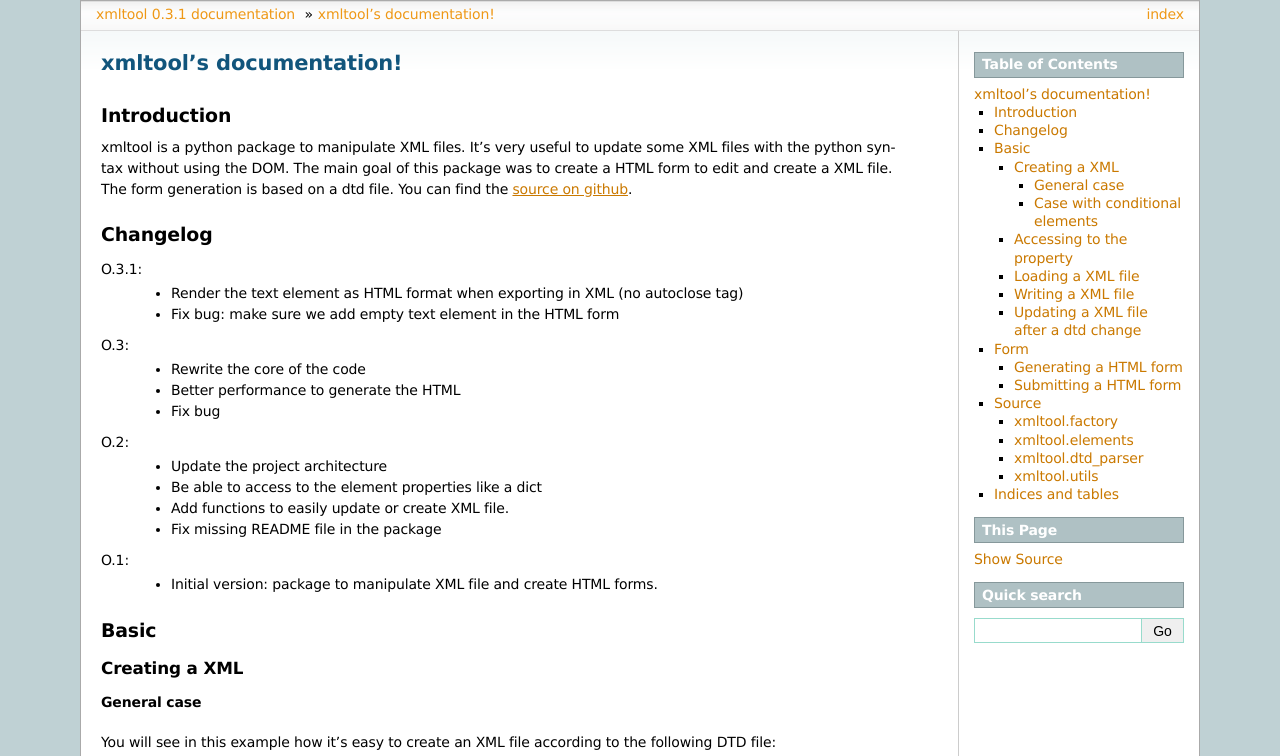
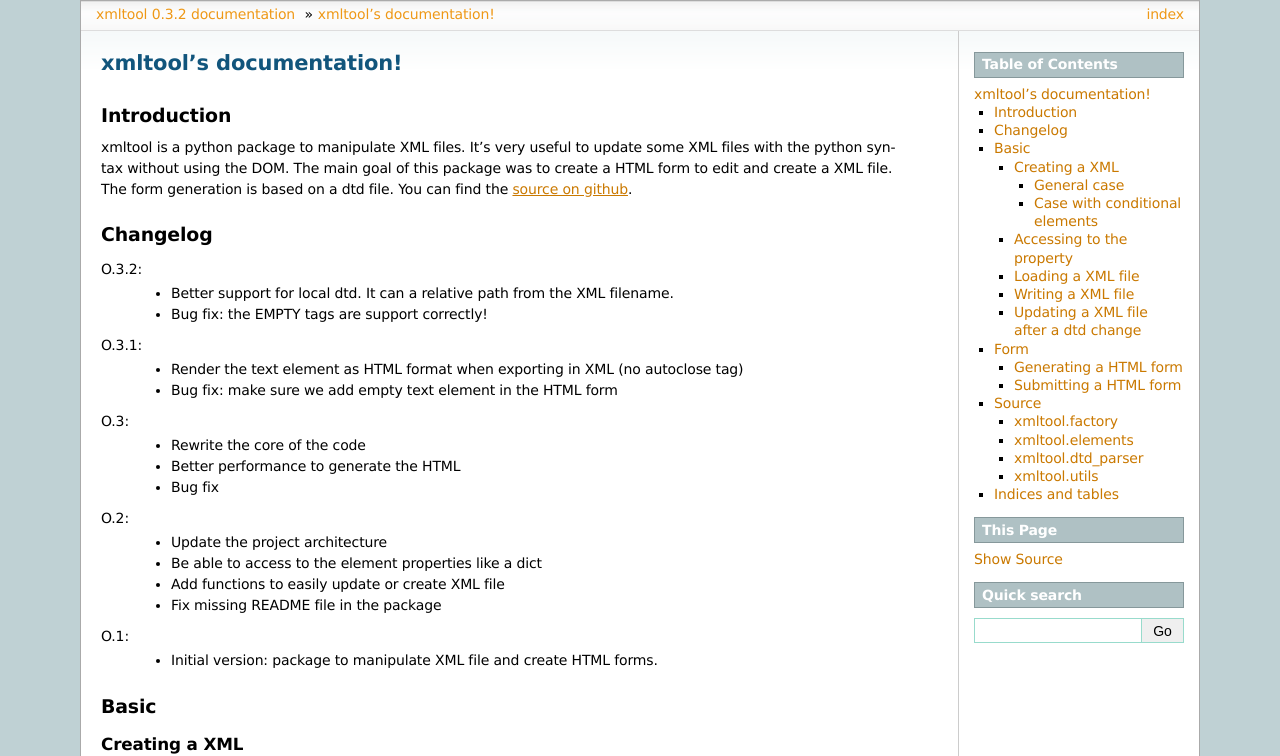
Before and after one commit to LeResKP/xmltool, a Sphinx documentation site: the page built from docs/index.rst, in a window 1280 px wide and 900 px high, cut to the strip 0-756 px from the top of the window. Built offline with Sphinx 7.4.7, drawn with Linux system fonts in a browser that asks for light colours; formulas are drawn with MathJax 3; some of the changed text lies outside the part shown.

Commit message:
Bumb version and changelog

```diff
--- a/docs/changelog.rst.inc
+++ b/docs/changelog.rst.inc
@@ -1,19 +1,23 @@
 Changelog
 =========
 
+O.3.2:
+    * Better support for local dtd. It can a relative path from the XML filename.
+    * Bug fix: the EMPTY tags are support correctly!
+
 O.3.1:
     * Render the text element as HTML format when exporting in XML (no autoclose tag)
-    * Fix bug: make sure we add empty text element in the HTML form
+    * Bug fix: make sure we add empty text element in the HTML form
 
 O.3:
     * Rewrite the core of the code
     * Better performance to generate the HTML
-    * Fix bug
+    * Bug fix
 
 O.2:
     * Update the project architecture
     * Be able to access to the element properties like a dict
-    * Add functions to easily update or create XML file.
+    * Add functions to easily update or create XML file
     * Fix missing README file in the package
 
 O.1:
--- a/docs/conf.py
+++ b/docs/conf.py
@@ -41,16 +41,16 @@ master_doc = 'index'
 
 # General information about the project.
 project = u'xmltool'
-copyright = u'2012, Aurélien Matouillot'
+copyright = u'2013, Aurélien Matouillot'
 
 # The version info for the project you're documenting, acts as replacement for
 # |version| and |release|, also used in various other places throughout the
 # built documents.
 #
 # The short X.Y version.
-version = '0.3.1'
+version = '0.3.2'
 # The full version, including alpha/beta/rc tags.
-release = '0.3.1'
+release = '0.3.2'
 
 # The language for content autogenerated by Sphinx. Refer to documentation
 # for a list of supported languages.
--- a/setup.py
+++ b/setup.py
@@ -8,7 +8,7 @@ try:
 except ImportError:
     pass
 
-version = '0.3.1'
+version = '0.3.2'
 
 setup(name='xmltool',
       version=version,
```
Also changed, not shown: README.rst (+6 -2 lines), 1 other file.
